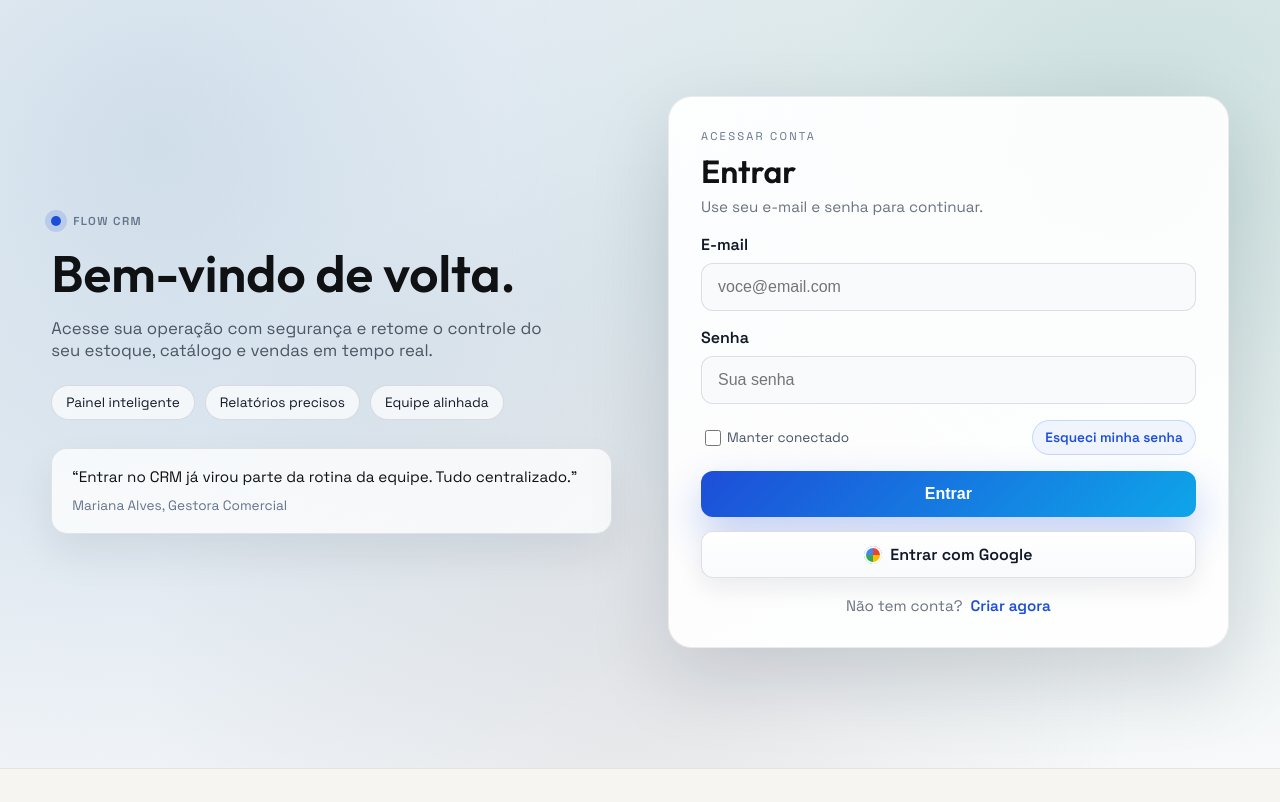
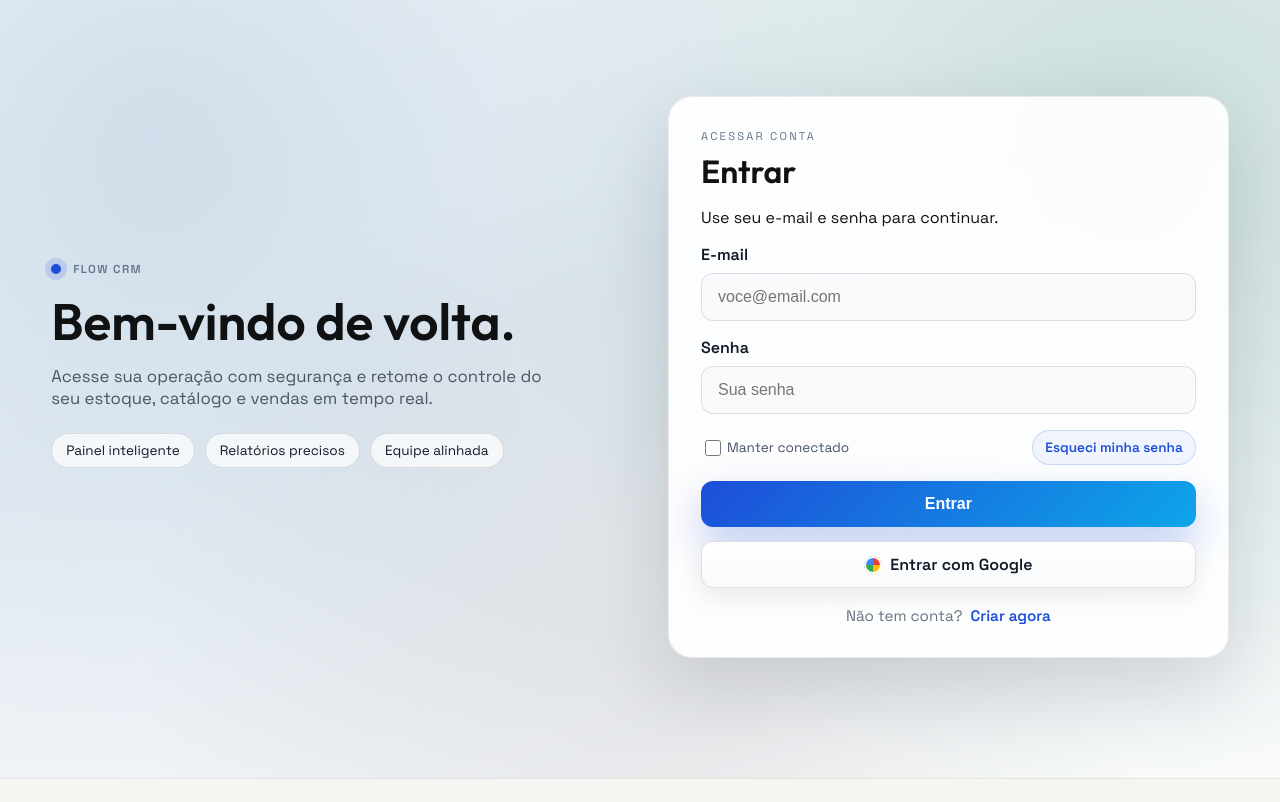
Before and after one commit to gleydson-silv/trilha_backend_nadic, a Django app: page /app/login/ in a window 1280 px wide. Shown: the part 77-879 px from the top of the page. Run offline with Django 5.2, Linux system fonts and the light colour scheme.

Commit message:
Atualiza pagina de registto e de login

```diff
--- a/users/static/users/store.css
+++ b/users/static/users/store.css
@@ -545,24 +545,6 @@ body {
   font-size: 0.85rem;
 }
 
-.auth-neo__quote {
-  padding: 18px 20px;
-  border-radius: 16px;
-  background: rgba(255, 255, 255, 0.75);
-  border: 1px solid rgba(15, 23, 42, 0.1);
-  box-shadow: 0 20px 40px rgba(15, 23, 42, 0.08);
-}
-
-.auth-neo__quote p {
-  margin: 0 0 8px;
-  font-size: 0.95rem;
-}
-
-.auth-neo__quote span {
-  color: #64748b;
-  font-size: 0.85rem;
-}
-
 .auth-neo__card {
   background: rgba(255, 255, 255, 0.92);
   border: 1px solid rgba(15, 23, 42, 0.08);
@@ -585,11 +567,6 @@ body {
   margin: 0;
 }
 
-.auth-neo__sub {
-  margin: 0 0 18px;
-  color: #6b7280;
-  font-size: 0.95rem;
-}
 
 .auth-neo__form {
   display: grid;
--- a/users/templates/login.html
+++ b/users/templates/login.html
@@ -25,11 +25,6 @@
         <div class="auth-neo__chip">Painel inteligente</div>
         <div class="auth-neo__chip">Relatórios precisos</div>
         <div class="auth-neo__chip">Equipe alinhada</div>
-      </div>
-
-      <div class="auth-neo__quote">
-        <p>“Entrar no CRM já virou parte da rotina da equipe. Tudo centralizado.”</p>
-        <span>Mariana Alves, Gestora Comercial</span>
       </div>
     </aside>
 
--- a/users/templates/register.html
+++ b/users/templates/register.html
@@ -41,18 +41,12 @@
           <span>suporte humano</span>
         </div>
       </div>
-
-      <div class="auth-neo__quote">
-        <p>“O CRM mudou nossa operação. Hoje temos uma visão clara de cada venda.”</p>
-        <span>Renata Lima, Diretora de Operações</span>
-      </div>
     </aside>
 
     <div class="auth-neo__card">
       <div class="auth-neo__head">
         <p class="auth-neo__eyebrow">Criar conta</p>
         <h2>Comece gratuitamente</h2>
-        <p class="auth-neo__sub">Leva menos de 2 minutos. Sem cartão de crédito.</p>
       </div>
 
       <form class="auth-neo__form" data-endpoint="/register/" data-method="POST" data-redirect="/app/login/">
```
